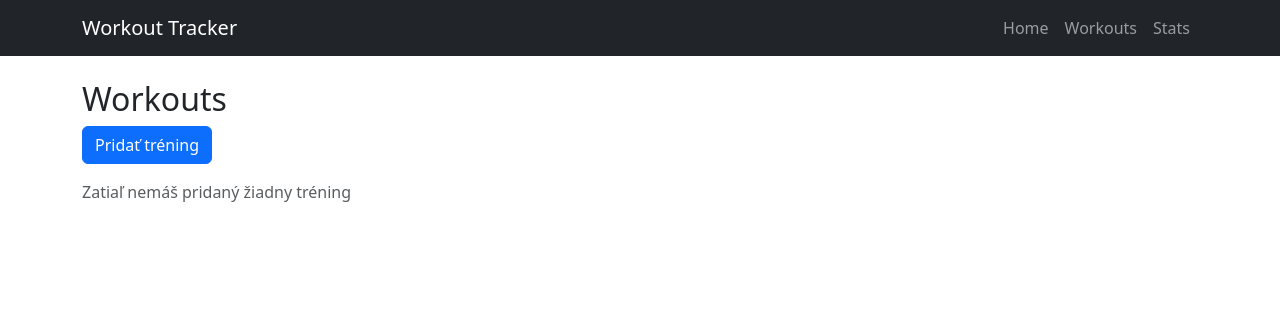
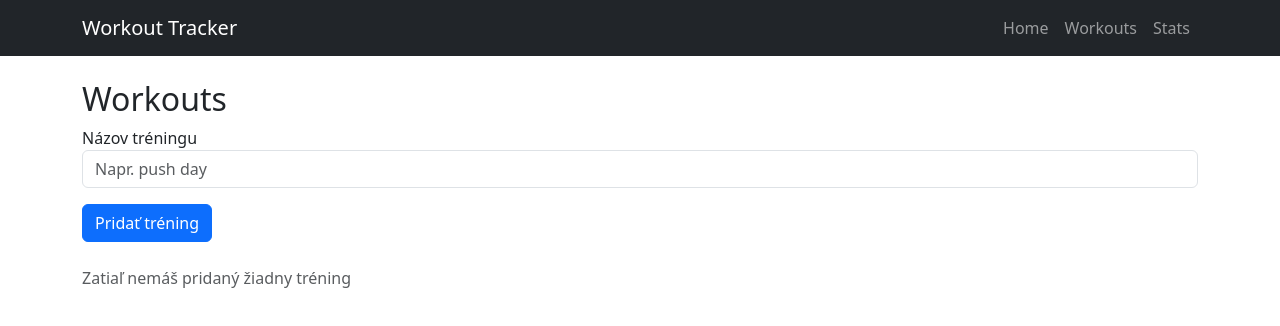
Before and after one commit to Ha-Khu/Workout-tracker, a Vue app: page /workouts in a window 1280 px wide. Shown: the top 326 px of the page. Built offline with nearby package versions, Linux system fonts and the light colour scheme.

Commit message:
Pridanie AddWorkoutForm komponentu a odstránenie promptu

```diff
--- /dev/null
+++ b/src/components/AddWorkoutForm.vue
@@ -0,0 +1,47 @@
+<template>
+    <form @submit.prevent="submit">
+        <div class="mb-3">
+            <label class="fomr-label">Názov tréningu</label>
+            <input
+                type="text"
+                class="form-control"
+                v-model="name"
+                placeholder="Napr. push day"
+                required
+            >
+        </div>
+
+        <BaseButton type="submit">
+            Pridať tréning
+        </BaseButton>
+    </form>
+</template>
+
+<script>
+    import BaseButton from './base/BaseButton.vue';
+
+    export default {
+        name: 'AddWorkoutForm',
+
+        components: {
+            BaseButton
+        },
+
+        data() {
+            return {
+                name: ''
+            }
+        },
+
+        methods: {
+            submit() {
+                if(!this.name.trim()) return
+
+                this.$emit('add-workout', this.name)
+                this.name = ''
+            }
+        },
+
+        emits: ['add-workout']
+    }
+</script>
--- a/src/view/WorkoutsView.vue
+++ b/src/view/WorkoutsView.vue
@@ -2,12 +2,13 @@
     <div class="container mt-4">
         <h2>Workouts</h2>
 
-        <BaseButton class="btn btn-primary mb-3" @click="addNewWorkout">Pridať tréning</BaseButton>
+        <AddWorkoutForm @add-workout="addNewWorkout" />
 
-            <WorkoutList
-                :workouts="workoutsStore.workouts"
-                @delete="deleteWorkout"
-            />
+        <WorkoutList
+            class="mt-4"
+            :workouts="workoutsStore.workouts"
+            @delete="deleteWorkout"
+        />
     </div>
 </template>
 
@@ -16,6 +17,7 @@
     import BaseButton from '@/components/base/BaseButton.vue';
     import WorkoutCard from '@/components/WorkoutCard.vue';
     import WorkoutList from '@/components/WorkoutList.vue';
+    import AddWorkoutForm from '@/components/AddWorkoutForm.vue';
 
     export default {
         name: 'WorkoutsView',
@@ -27,11 +29,8 @@
         },
 
         methods: {
-            addNewWorkout() {
-                const name = prompt("Zadaj názov tréningu")
-                if(name){
+            addNewWorkout(name) {
                     this.workoutsStore.addWorkout(name)
-                }
             },
 
             deleteWorkout(id){
@@ -41,7 +40,8 @@
 
         components:{
             BaseButton,
-            WorkoutList
+            WorkoutList,
+            AddWorkoutForm
         }
     }
 </script>
```
